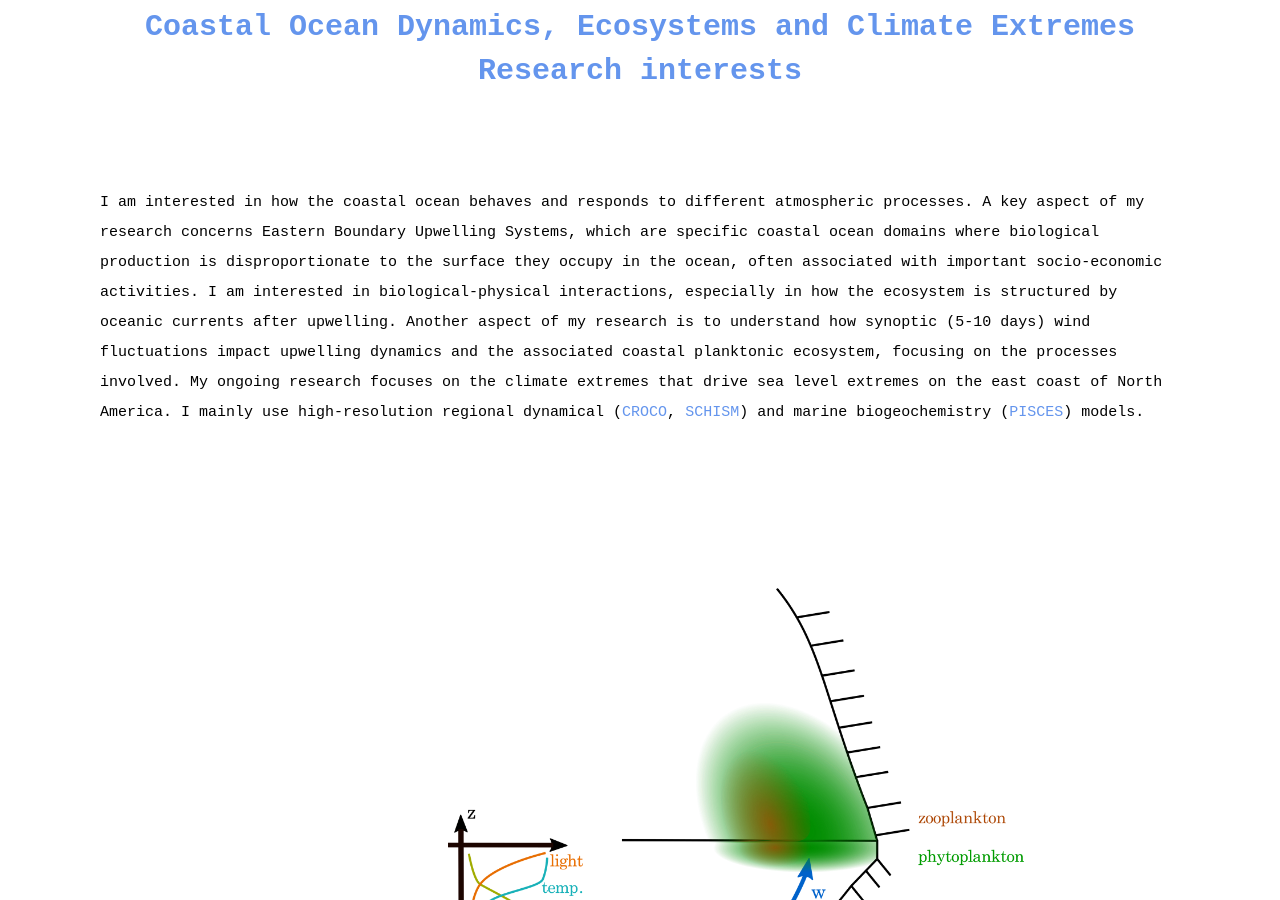
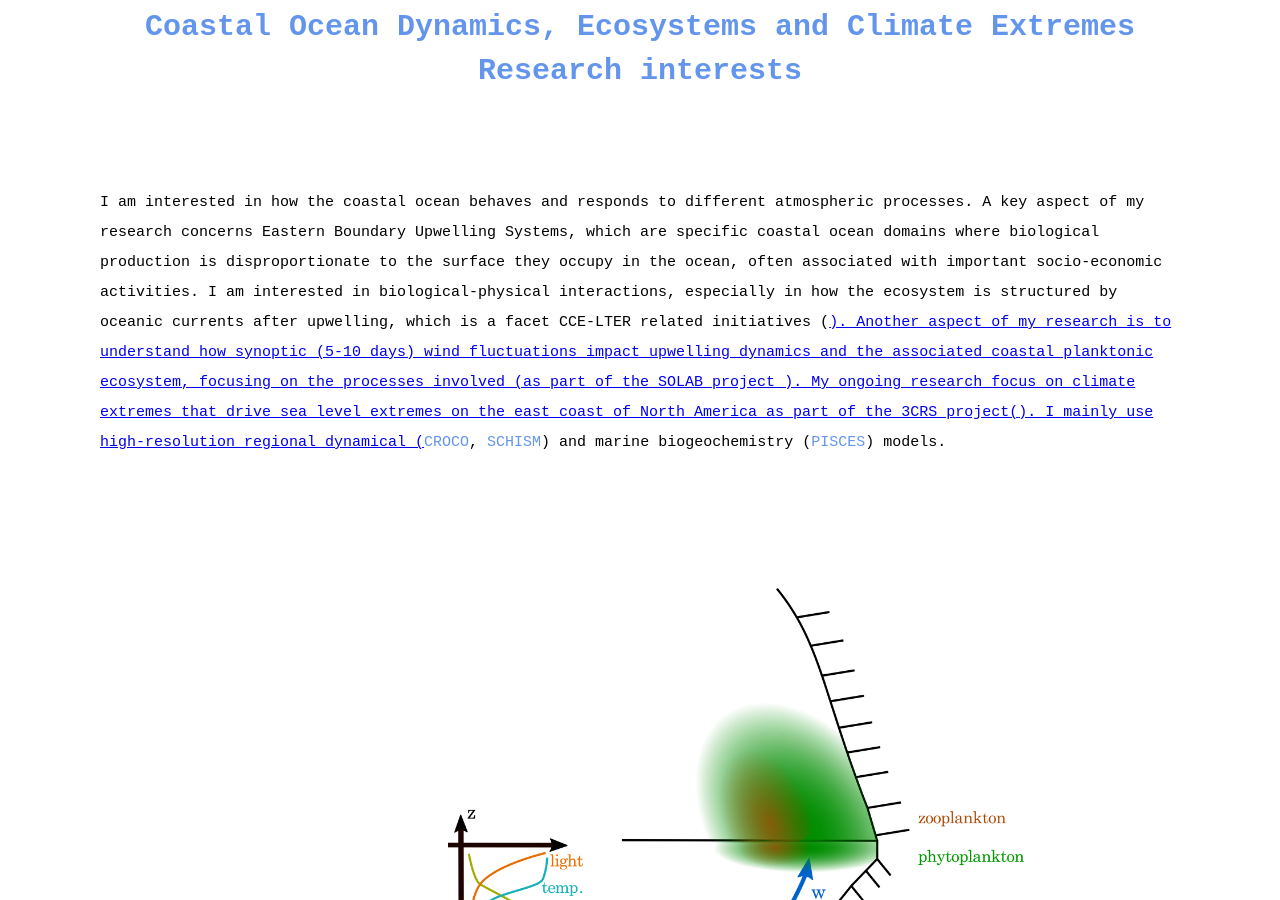
Before and after one commit to pierrechabert/pierrechabert.github.io, a Jekyll site: the page Research.html, which Jekyll copies as it is, in a window 1280 px wide and 900 px high. Built offline with Jekyll 4.4.1, drawn with Linux system fonts in a browser that asks for light colours.

Commit message:
Update Research.html

```diff
--- a/Research.html
+++ b/Research.html
@@ -62,7 +62,7 @@
     <div class="entry-content" style="height:100px; margin:100px;">
  <!--         <h1 style="color:cornflowerblue; font-size:20px;"> Coastal Ecosystems </h1> -->
             <p style="line-height: 2.0; font-size:15px;">
-              I am interested in how the coastal ocean behaves and responds to different atmospheric processes. A key aspect of my research concerns Eastern Boundary Upwelling Systems, which are specific coastal ocean domains where biological production is disproportionate to the surface they occupy in the ocean, often associated with important socio-economic activities. I am interested in biological-physical interactions, especially in how the ecosystem is structured by oceanic currents after upwelling. Another aspect of my research is to understand how synoptic (5-10 days) wind fluctuations impact upwelling dynamics and the associated coastal planktonic ecosystem, focusing on the processes involved. My ongoing research focuses on the climate extremes that drive sea level extremes on the east coast of North America. I mainly use high-resolution regional dynamical (<a href="https://www.croco-ocean.org/" class="href-style-fit-text" target="_blank">CROCO</a>, <a href="https://ccrm.vims.edu/schismweb/" class="href-style-fit-text" target="_blank">SCHISM</a>) and marine biogeochemistry (<a href="https://www.pisces-community.org/" class="href-style-fit-text" target="_blank">PISCES</a>) models.
+              I am interested in how the coastal ocean behaves and responds to different atmospheric processes. A key aspect of my research concerns Eastern Boundary Upwelling Systems, which are specific coastal ocean domains where biological production is disproportionate to the surface they occupy in the ocean, often associated with important socio-economic activities. I am interested in biological-physical interactions, especially in how the ecosystem is structured by oceanic currents after upwelling, which is a facet CCE-LTER related initiatives (<a href="https://ccelter.ucsd.edu/"</a>). Another aspect of my research is to understand how synoptic (5-10 days) wind fluctuations impact upwelling dynamics and the associated coastal planktonic ecosystem, focusing on the processes involved (as part of the SOLAB project <a href="https://solab.locean.ipsl.fr/"</a>). My ongoing research focus on climate extremes that drive sea level extremes on the east coast of North America as part of the 3CRS project(<a href="https://www.3crs.org/"</a>). I mainly use high-resolution regional dynamical (<a href="https://www.croco-ocean.org/" class="href-style-fit-text" target="_blank">CROCO</a>, <a href="https://ccrm.vims.edu/schismweb/" class="href-style-fit-text" target="_blank">SCHISM</a>) and marine biogeochemistry (<a href="https://www.pisces-community.org/" class="href-style-fit-text" target="_blank">PISCES</a>) models.
            </p>
       <!-- Presentation, research interests -->
     </div>
```
